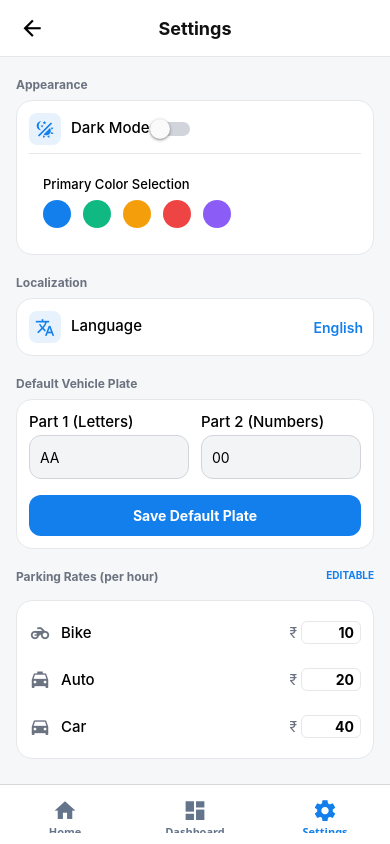
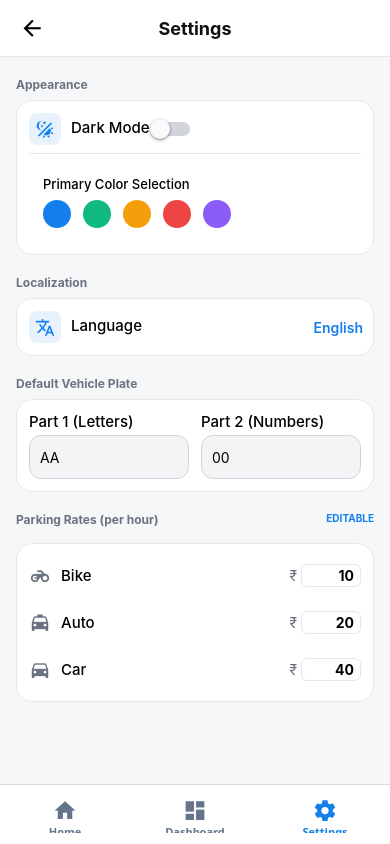
Before and after one commit to athuchandole/MyParking, a React Native app: screen /Settings in a window 390 px wide. Built offline with nearby package versions, Linux system fonts and the light colour scheme.

Commit message:
Show Save Default Plate button only when fields change

```diff
--- a/screens/SettingsScreen.js
+++ b/screens/SettingsScreen.js
@@ -17,8 +17,14 @@ import { saveDefaultPlate, getDefaultPlate } from '../storage/DefaultPlateStorag
 export default function SettingsScreen({ navigation }) {
     const [darkMode, setDarkMode] = useState(false);
     const [language, setLanguage] = useState('English');
+
     const [defaultPart1, setDefaultPart1] = useState('');
     const [defaultPart2, setDefaultPart2] = useState('');
+
+    const [originalPart1, setOriginalPart1] = useState('');
+    const [originalPart2, setOriginalPart2] = useState('');
+
+    const [showSaveButton, setShowSaveButton] = useState(false);
 
     useEffect(() => {
         const loadDefaultPlate = async () => {
@@ -26,13 +32,36 @@ export default function SettingsScreen({ navigation }) {
             if (plate) {
                 setDefaultPart1(plate.part1);
                 setDefaultPart2(plate.part2);
+
+                setOriginalPart1(plate.part1);
+                setOriginalPart2(plate.part2);
             }
         };
         loadDefaultPlate();
     }, []);
 
+    useEffect(() => {
+        if (
+            defaultPart1 !== originalPart1 ||
+            defaultPart2 !== originalPart2
+        ) {
+            setShowSaveButton(true);
+        } else {
+            setShowSaveButton(false);
+        }
+    }, [defaultPart1, defaultPart2, originalPart1, originalPart2]);
+
     const handleSaveDefaultPlate = async () => {
-        await saveDefaultPlate({ part1: defaultPart1.toUpperCase(), part2: defaultPart2 });
+        const part1 = defaultPart1.toUpperCase();
+        const part2 = defaultPart2;
+
+        await saveDefaultPlate({ part1, part2 });
+
+        setOriginalPart1(part1);
+        setOriginalPart2(part2);
+
+        setShowSaveButton(false);
+
         alert('Default Plate saved!');
     };
 
@@ -121,6 +150,7 @@ export default function SettingsScreen({ navigation }) {
                                     placeholder="AA"
                                 />
                             </View>
+
                             <View style={{ flex: 1, marginLeft: 12 }}>
                                 <Text style={styles.label}>Part 2 (Numbers)</Text>
                                 <TextInput
@@ -134,12 +164,14 @@ export default function SettingsScreen({ navigation }) {
                             </View>
                         </View>
 
+                        {showSaveButton && (
                             <TouchableOpacity
                                 style={[styles.submitButton, { marginTop: 16 }]}
                                 onPress={handleSaveDefaultPlate}
                             >
                                 <Text style={styles.submitText}>Save Default Plate</Text>
                             </TouchableOpacity>
+                        )}
                     </View>
                 </View>
 
```
Lines whose indentation alone changed are shown as unchanged.
